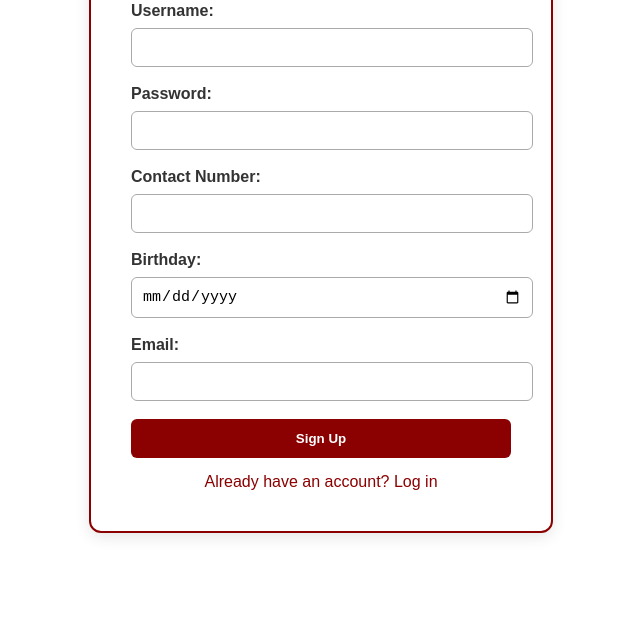
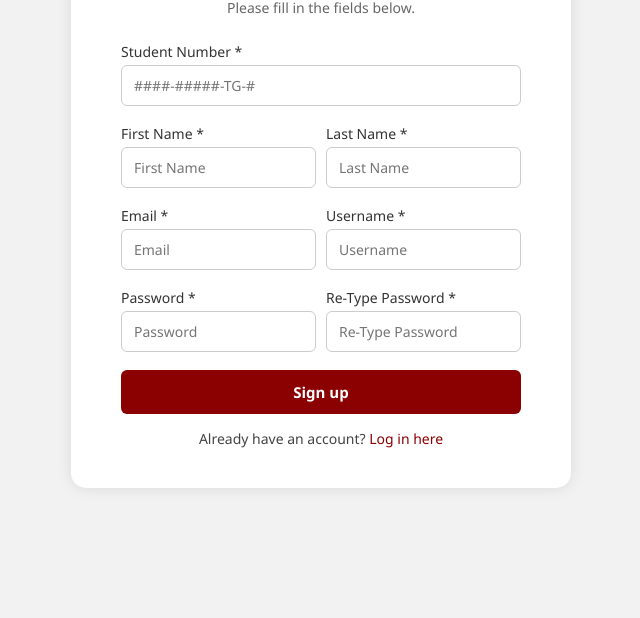
Before and after one commit to MikeeCapilitan/webdev, a plain HTML site: page signup.html in a window 1280 px wide. Shown: the part 198-816 px from the top of the page, without its empty margins (319-959 px from the left). Drawn offline with Linux system fonts and the light colour scheme.

Commit message:
sign up and login changes

```diff
--- a/signup.html
+++ b/signup.html
@@ -3,47 +3,74 @@
 <head>
   <meta charset="UTF-8">
   <meta name="viewport" content="width=device-width, initial-scale=1.0">
-  <title>Sign Up | PUP System</title>
+  <title>Sign up to CWTS-AIS</title>
   <style>
+    * {
+      margin: 0;
+      padding: 0;
+      box-sizing: border-box;
+      font-family: 'Segoe UI', Arial, sans-serif;
+    }
+
     body {
-      font-family: Arial, sans-serif;
-      background-color: #ffffff;
+      background-color: #f2f2f2;
+      height: 100vh;
       display: flex;
       justify-content: center;
       align-items: center;
-      height: 100vh;
     }
 
-    .signup-container {
-      background-color: #fff;
-      padding: 40px;
-      border-radius: 12px;
-      box-shadow: 0 4px 15px rgba(0, 0, 0, 0.1);
-      width: 380px;
-      text-align: center;
-      border: 2px solid #8b0000;
+    .form-box {
+      background: white;
+      padding: 40px 50px;
+      border-radius: 15px;
+      box-shadow: 0 0 15px rgba(0, 0, 0, 0.1);
+      width: 100%;
+      max-width: 500px;
     }
 
     h2 {
+      color: #222;
+      margin-bottom: 5px;
+      font-size: 26px;
+      text-align: center;
+    }
+
+    h2 span {
       color: #8b0000;
+    }
+
+    p {
+      color: #666;
       margin-bottom: 25px;
+      text-align: center;
+      font-size: 14px;
     }
 
     label {
       display: block;
-      text-align: left;
       color: #333;
-      margin-bottom: 8px;
-      font-weight: bold;
+      font-size: 14px;
+      margin-bottom: 4px;
+      font-weight: 500;
     }
 
     input {
       width: 100%;
-      padding: 10px;
+      padding: 10px 12px;
+      border: 1px solid #ccc;
+      border-radius: 6px;
       margin-bottom: 18px;
-      border: 1px solid #aaa;
-      border-radius: 6px;
-      font-size: 15px;
+      font-size: 14px;
+    }
+
+    .name-row {
+      display: flex;
+      gap: 10px;
+    }
+
+    .name-row .field {
+      flex: 1;
     }
 
     button {
@@ -56,47 +83,78 @@
       padding: 12px;
       cursor: pointer;
       transition: 0.3s;
+      font-size: 15px;
     }
 
     button:hover {
-      opacity: 0.9;
-      transform: scale(1.03);
+      background-color: #a30000;
     }
 
-    .login-link {
+    .login-text {
+      text-align: center;
       margin-top: 15px;
-      display: block;
+      font-size: 14px;
+      color: #444;
+    }
+
+    .login-text a {
       color: #8b0000;
       text-decoration: none;
+      font-weight: 500;
     }
 
-    .login-link:hover {
+    .login-text a:hover {
       text-decoration: underline;
     }
   </style>
 </head>
 <body>
-  <div class="signup-container">
-    <h2>Sign Up</h2>
+  <div class="form-box">
+    <h2>Sign up to <span>CWTS-AIS</span></h2>
+    <p>Please fill in the fields below.</p>
+
     <form action="#">
-      <label for="username">Username:</label>
-      <input type="text" id="username" name="username" required>
+      <label for="student-number">Student Number *</label>
+      <input type="text" id="student-number" placeholder="####-#####-TG-#" required>
 
-      <label for="password">Password:</label>
-      <input type="password" id="password" name="password" required>
+      <div class="name-row">
+        <div class="field">
+          <label for="first-name">First Name *</label>
+          <input type="text" id="first-name" placeholder="First Name" required>
+        </div>
+        <div class="field">
+          <label for="last-name">Last Name *</label>
+          <input type="text" id="last-name" placeholder="Last Name" required>
+        </div>
+      </div>
 
-      <label for="contact">Contact Number:</label>
-      <input type="tel" id="contact" name="contact" required>
+      <div class="name-row">
+        <div class="field">
+          <label for="email">Email *</label>
+          <input type="email" id="email" placeholder="Email" required>
+        </div>
+        <div class="field">
+          <label for="username">Username *</label>
+          <input type="text" id="username" placeholder="Username" required>
+        </div>
+      </div>
 
-      <label for="birthday">Birthday:</label>
-      <input type="date" id="birthday" name="birthday" required>
+      <div class="name-row">
+        <div class="field">
+          <label for="password">Password *</label>
+          <input type="password" id="password" placeholder="Password" required>
+        </div>
+        <div class="field">
+          <label for="retype">Re-Type Password *</label>
+          <input type="password" id="retype" placeholder="Re-Type Password" required>
+        </div>
+      </div>
 
-      <label for="email">Email:</label>
-      <input type="email" id="email" name="email" required>
+      <button type="submit">Sign up</button>
 
-      <button type="submit">Sign Up</button>
-
-      <a href="login.html" class="login-link">Already have an account? Log in</a>
+      <div class="login-text">
+        Already have an account? <a href="login.html">Log in here</a>
+      </div>
     </form>
   </div>
 </body>
```
Also changed, not shown: login.html (+57 -30 lines).
